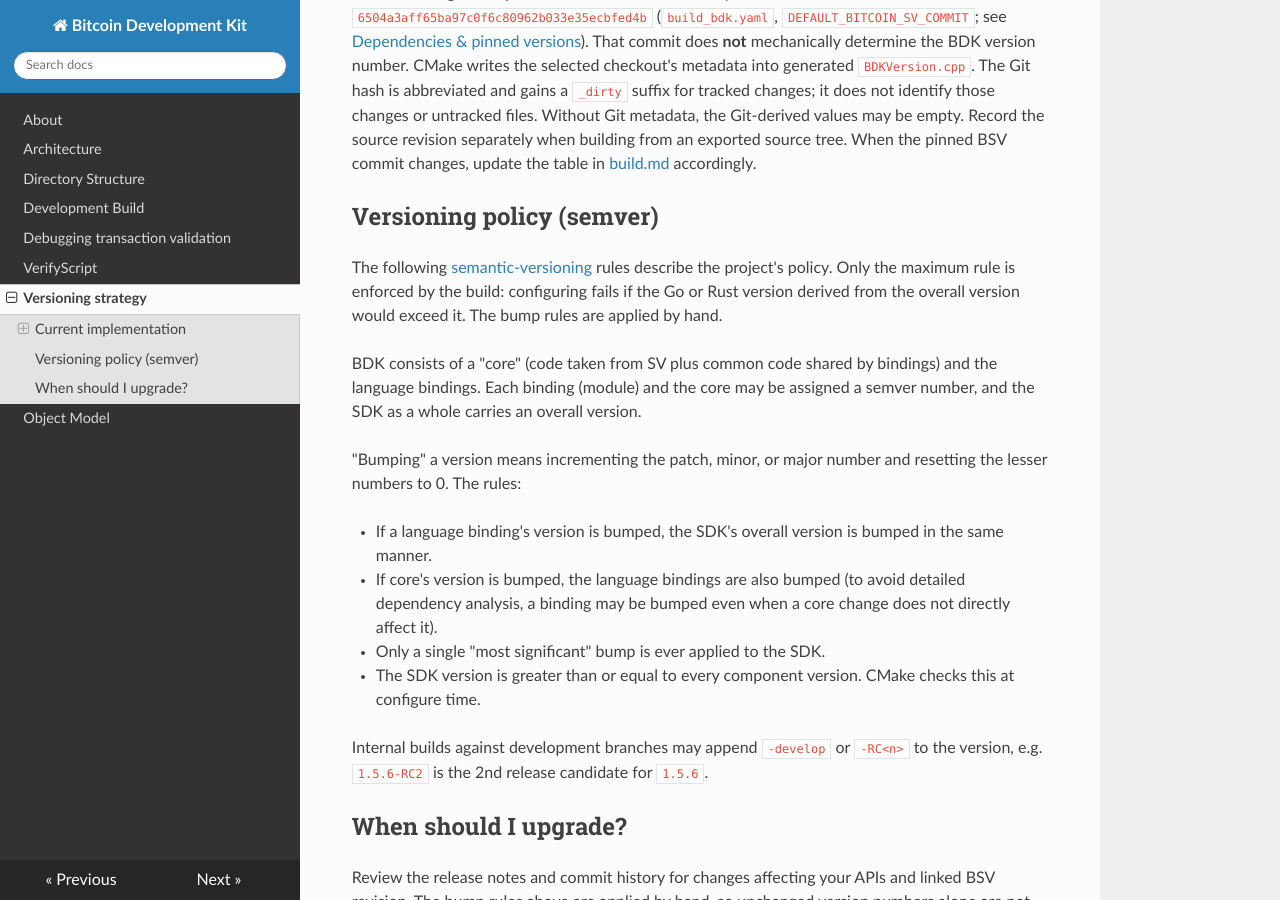
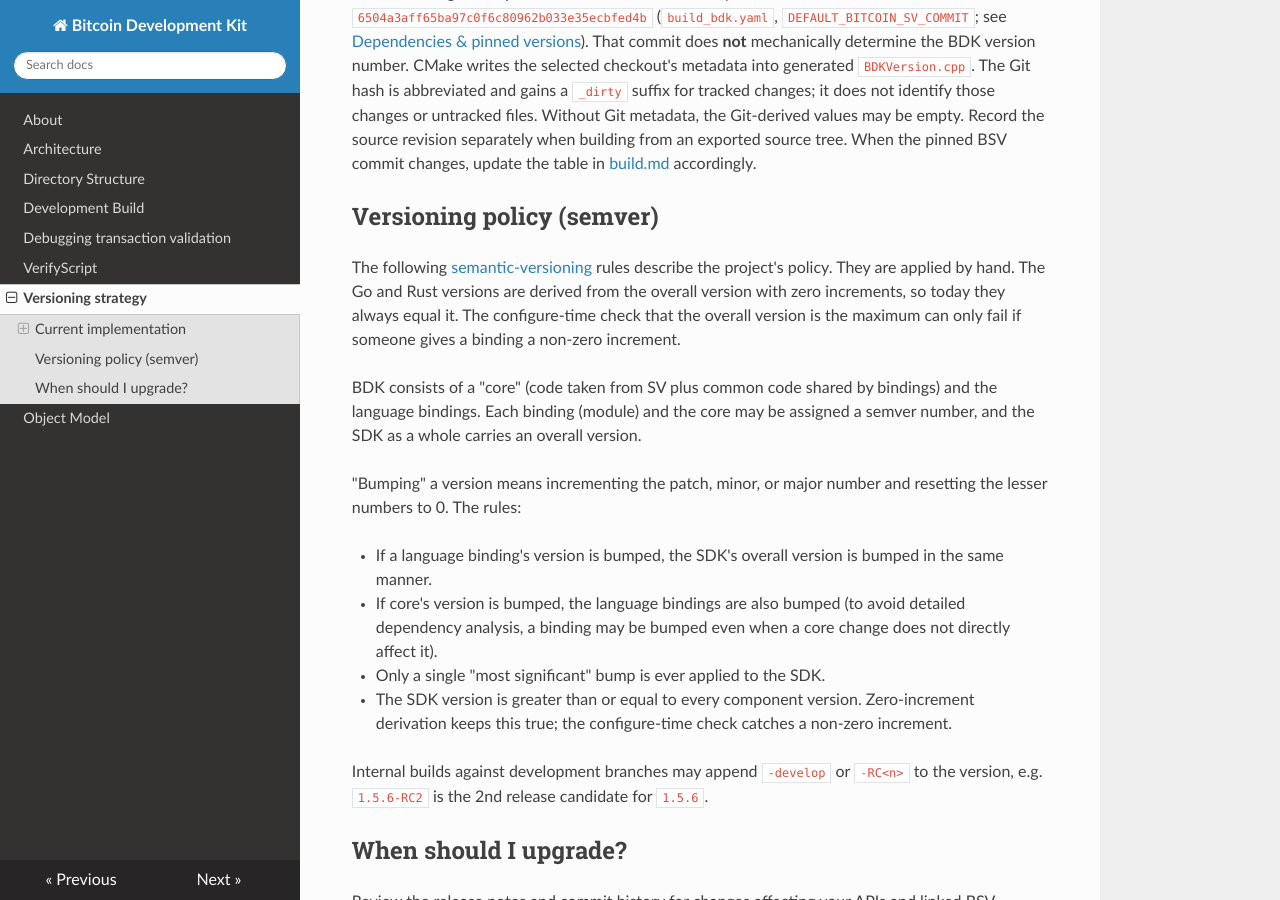
Before and after one commit to bitcoin-sv/bdk, an MkDocs documentation site: the page built from documentation/docs/versioning.md, in a window 1280 px wide and 900 px high, scrolled down 876 px. Built offline with MkDocs 1.6.1, drawn with Linux system fonts in a browser that asks for light colours; nearby versions of some CDN libraries.

Commit message:
[docs] say what the max-version check can and cannot catch
Both bindings derive their version from the overall version with zero
increments, so the configure-time check cannot fire today. It only
catches a future non-zero increment. versioning.md read as if it
actively enforced the rule.

```diff
--- a/documentation/docs/versioning.md
+++ b/documentation/docs/versioning.md
@@ -39,7 +39,7 @@
 
 ## Versioning policy (semver)
 
-The following [semantic-versioning](https://semver.org/) rules describe the project's policy. Only the maximum rule is enforced by the build: configuring fails if the Go or Rust version derived from the overall version would exceed it. The bump rules are applied by hand.
+The following [semantic-versioning](https://semver.org/) rules describe the project's policy. They are applied by hand. The Go and Rust versions are derived from the overall version with zero increments, so today they always equal it. The configure-time check that the overall version is the maximum can only fail if someone gives a binding a non-zero increment.
 
 BDK consists of a "core" (code taken from SV plus common code shared by bindings) and the language
 bindings. Each binding (module) and the core may be assigned a semver number, and the SDK as a whole
@@ -52,7 +52,7 @@
 - If core's version is bumped, the language bindings are also bumped (to avoid detailed dependency
   analysis, a binding may be bumped even when a core change does not directly affect it).
 - Only a single "most significant" bump is ever applied to the SDK.
-- The SDK version is greater than or equal to every component version. CMake checks this at configure time.
+- The SDK version is greater than or equal to every component version. Zero-increment derivation keeps this true; the configure-time check catches a non-zero increment.
 
 Internal builds against development branches may append `-develop` or `-RC<n>` to the version, e.g.
 `1.5.6-RC2` is the 2nd release candidate for `1.5.6`.
```
